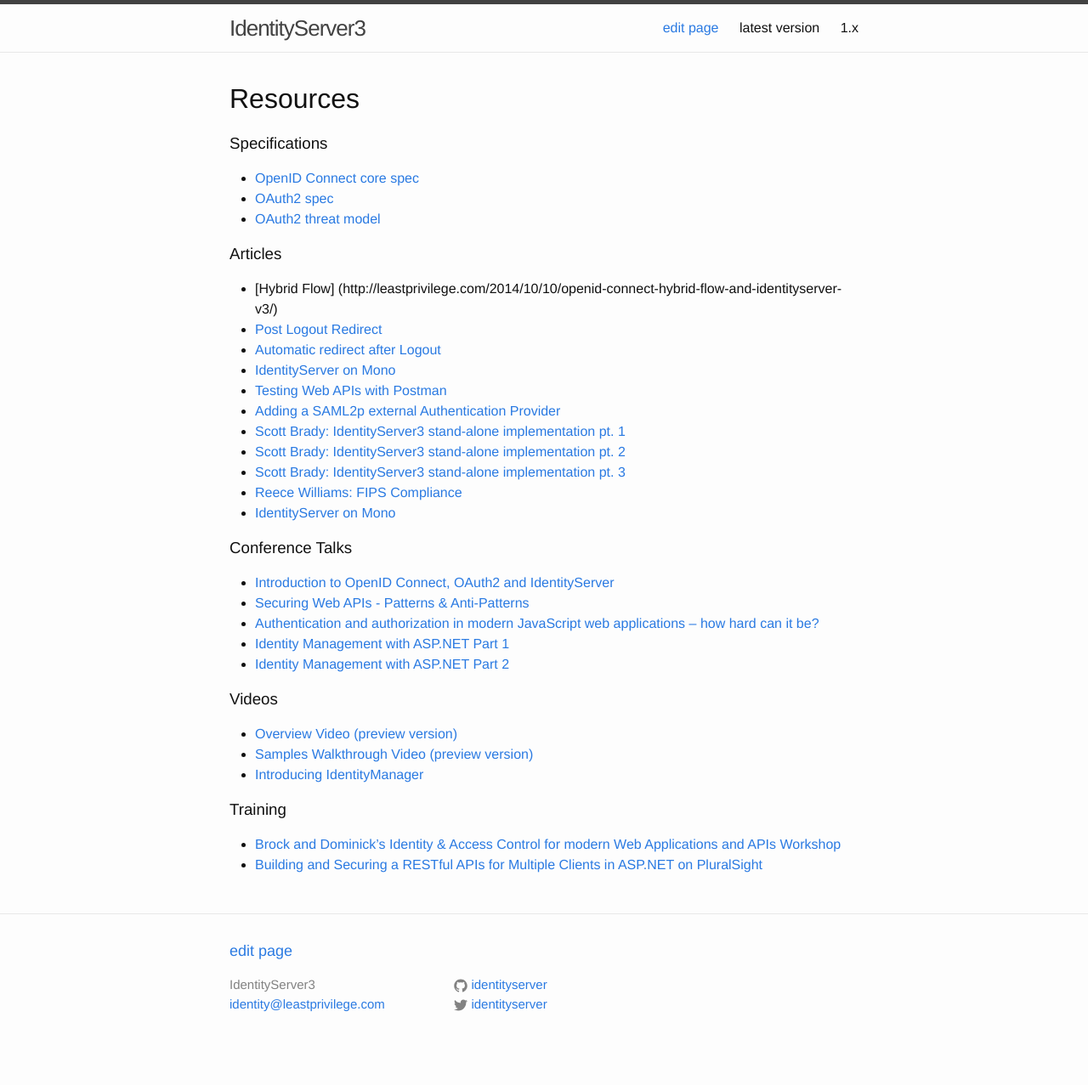
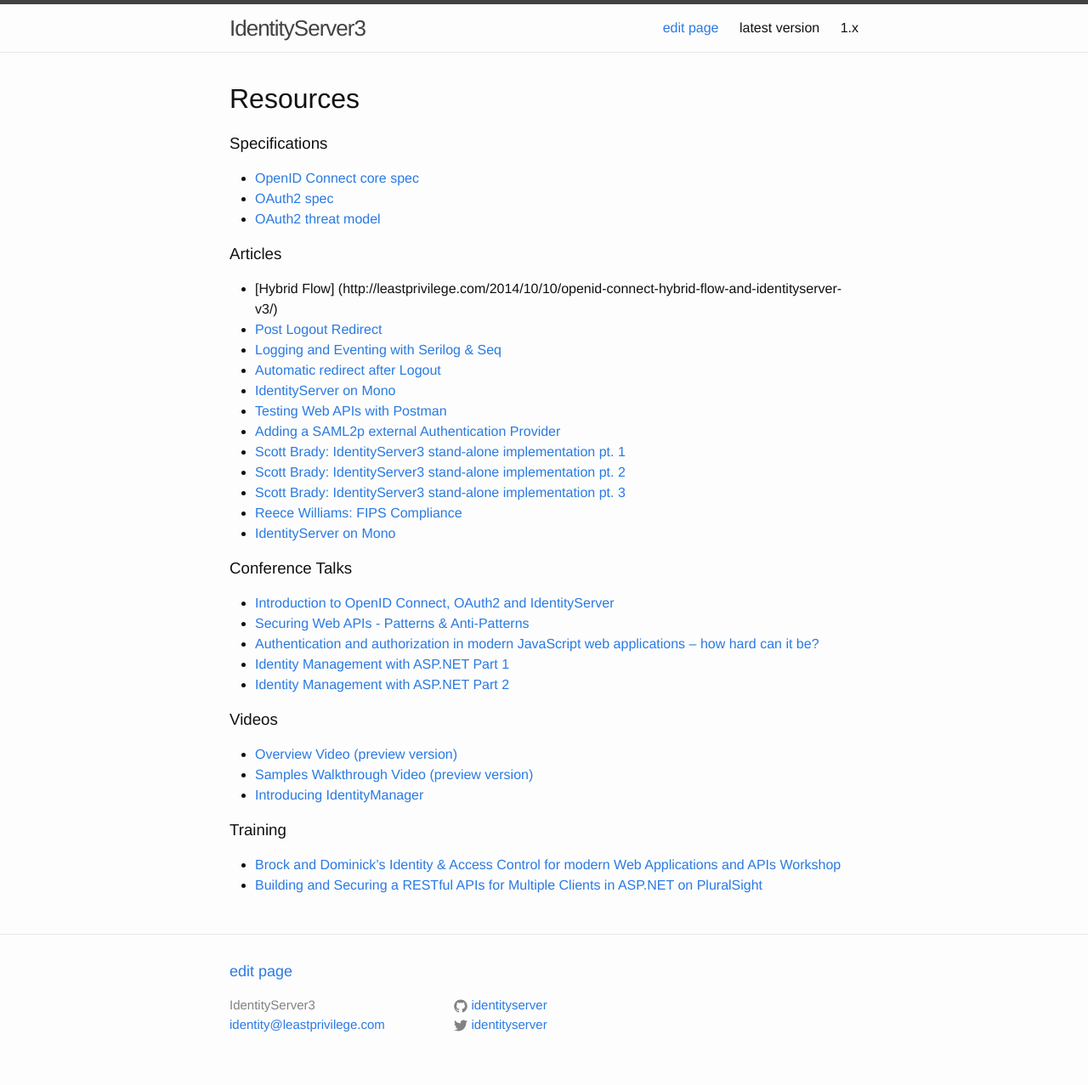
Before and after one commit to IdentityServer/Documentation, a Jekyll site: the page built from docsv2/resources/home.md, in a window 1280 px wide. Shown: the whole page at 85% size. Built offline with Jekyll 4.4.1, drawn with Linux system fonts in a browser that asks for light colours; Markdown is read by kramdown in place of the engine named in the settings; before the commit the page ends 1253 px from its top, so only the background shows below that.

Commit message:
Update home.md

```diff
--- a/docsv2/resources/home.md
+++ b/docsv2/resources/home.md
@@ -12,6 +12,7 @@
 ### Articles
 * [Hybrid Flow] (http://leastprivilege.com/2014/10/10/openid-connect-hybrid-flow-and-identityserver-v3/)
 * [Post Logout Redirect](http://leastprivilege.com/2014/10/14/identityserver-v3-and-post-logout-redirect/)
+* [Logging and Eventing with Serilog & Seq](http://leastprivilege.com/2015/10/22/identityserver3-logging-monitoring-using-serilog-and-seq/)
 * [Automatic redirect after Logout](http://www.aaron-powell.com/posts/2015-01-11-auto-redirect-when-logging-out.html)
 * [IdentityServer on Mono](http://www.ryanmelena.com/2014/10/31/thinktecture-identityserver-v3-on-mono/)
 * [Testing Web APIs with Postman](http://www.timecockpit.com/blog/2014/11/05/Testing-Time-Cockpits-OData-Web-API-with-Postman)
```
